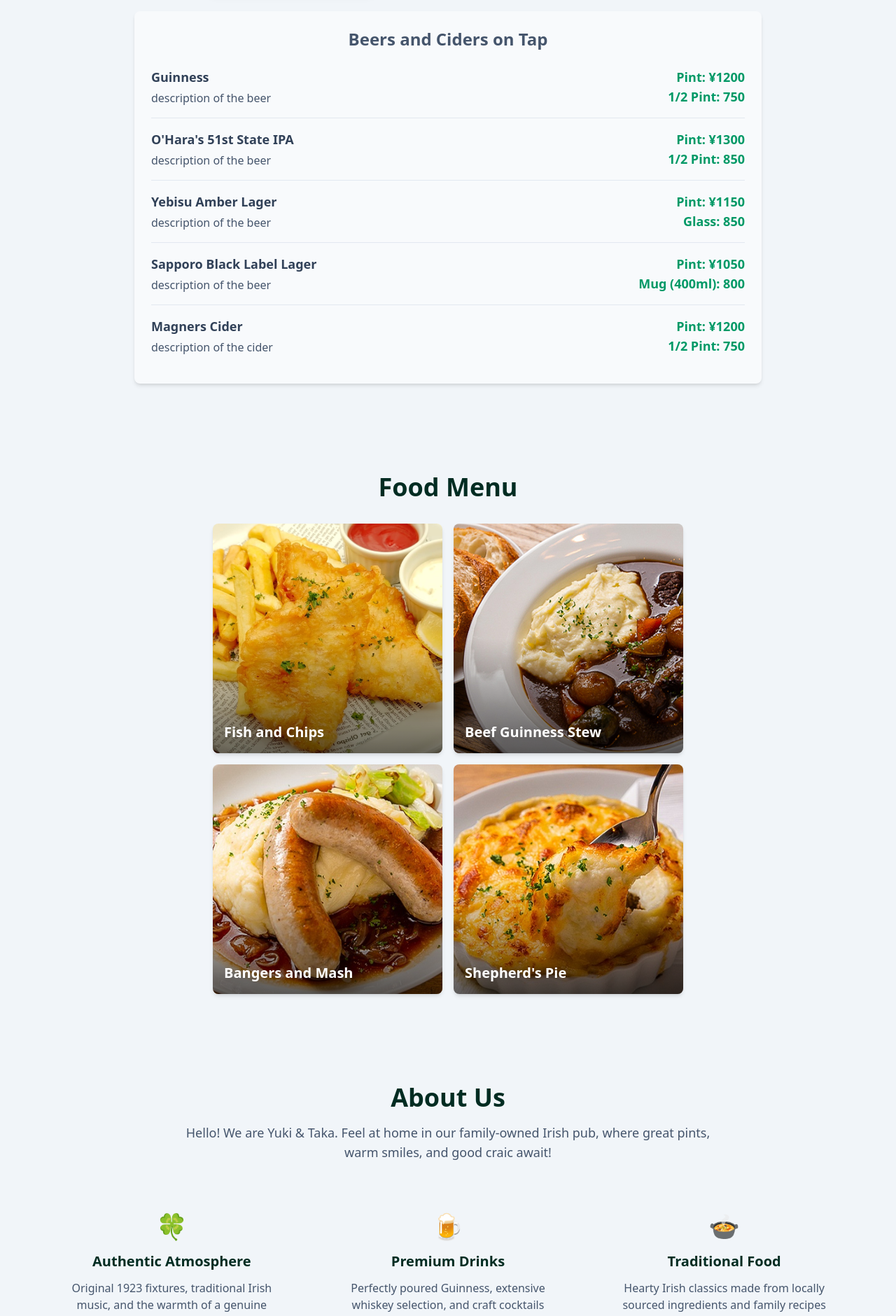
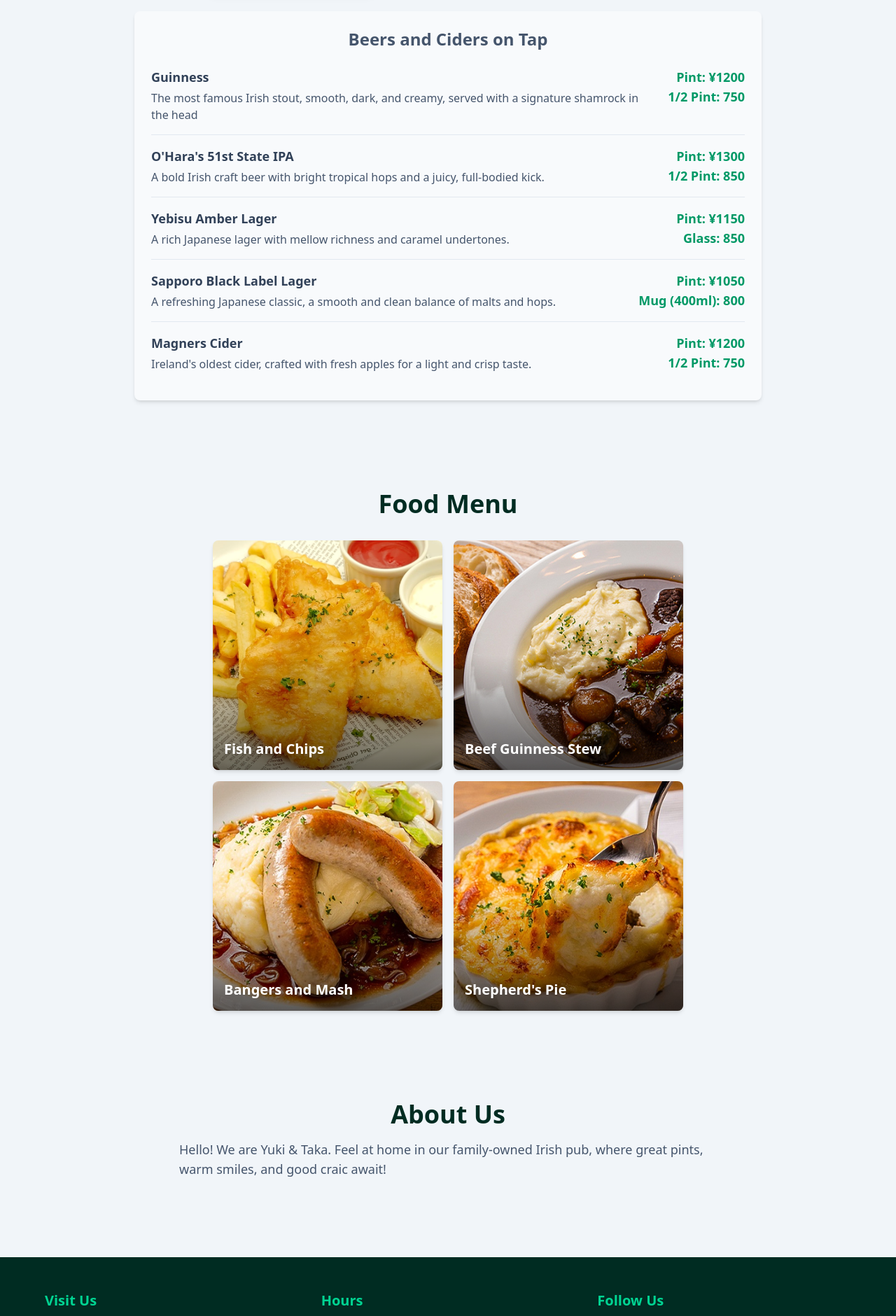
Before and after one commit to Ged-Miner/irish-pub-site, a Next.js app: page / in a window 1280 px wide. Shown: the part 1000-2880 px from the top of the page at 70% size. Built offline with nearby package versions, Linux system fonts and the light colour scheme.

Commit message:
adjust strings with real info

```diff
--- a/src/app/page.tsx
+++ b/src/app/page.tsx
@@ -6,48 +6,31 @@ import PhotoGallery from "@/components/PhotoGallery";
 import Footer from "@/components/Footer";
 
 export default function Home() {
-  const pubFeatures = [
-    {
-      title: "Authentic Atmosphere",
-      description: "Original 1923 fixtures, traditional Irish music, and the warmth of a genuine Dublin pub experience.",
-      icon: "🍀"
-    },
-    {
-      title: "Premium Drinks",
-      description: "Perfectly poured Guinness, extensive whiskey selection, and craft cocktails made with Irish spirits.",
-      icon: "🍺"
-    },
-    {
-      title: "Traditional Food",
-      description: "Hearty Irish classics made from locally sourced ingredients and family recipes passed down generations.",
-      icon: "🍲"
-    }
-  ]
 
   const menuData = [
     {
       name: "Beers and Ciders on Tap",
       items: [
-        { name: "Guinness", description: "description of the beer", price1: "Pint: ¥1200", price2: "1/2 Pint: 750" },
-        { name: "O'Hara's 51st State IPA", description: "description of the beer", price1: "Pint: ¥1300", price2: "1/2 Pint: 850" },
-        { name: "Yebisu Amber Lager", description: "description of the beer", price1: "Pint: ¥1150", price2: "Glass: 850" },
-        { name: "Sapporo Black Label Lager", description: "description of the beer", price1: "Pint: ¥1050", price2: "Mug (400ml): 800" },
-        { name: "Magners Cider", description: "description of the cider", price1: "Pint: ¥1200", price2: "1/2 Pint: 750" }
+        { name: "Guinness", description: "The most famous Irish stout, smooth, dark, and creamy, served with a signature shamrock in the head", price1: "Pint: ¥1200", price2: "1/2 Pint: 750" },
+        { name: "O'Hara's 51st State IPA", description: "A bold Irish craft beer with bright tropical hops and a juicy, full-bodied kick.", price1: "Pint: ¥1300", price2: "1/2 Pint: 850" },
+        { name: "Yebisu Amber Lager", description: "A rich Japanese lager with mellow richness and caramel undertones.", price1: "Pint: ¥1150", price2: "Glass: 850" },
+        { name: "Sapporo Black Label Lager", description: "A refreshing Japanese classic, a smooth and clean balance of malts and hops.", price1: "Pint: ¥1050", price2: "Mug (400ml): 800" },
+        { name: "Magners Cider", description: "Ireland's oldest cider, crafted with fresh apples for a light and crisp taste.", price1: "Pint: ¥1200", price2: "1/2 Pint: 750" }
       ]
     },
     {
       name: "Whiskeys",
       items: [
-        { name: "Irish Whiskeys", description: "list of the whiskeys", price1: "", price2: "" },
-        { name: "Scotch Whiskeys", description: "list of the whiskeys", price1: "", price2: "" },
-        { name: "Japanese Whiskeys", description: "list of the whiskeys", price1: "", price2: "" },
-        { name: "American Whiskeys", description: "list of the whiskeys", price1: "", price2: "" }
+        { name: "Irish Whiskeys", description: "Jameson, Bushmills, Tillamore Dew, Powers, Kilbeggan, The Dubliner, Proper No. Twelve, Redbreast, Connemarga, Green Spot, Paddy Centenary, Roe & Co, Glendalough, Nappogue, Teeling, Dingle", price1: "", price2: "" },
+        { name: "Scotch Whiskeys", description: "Ballantine, Chivas Regal, The GLenlivet, Glenfiddich, Dewar's, The Macallan, Glenmorangie, Bowmore, Laphroaig, Ardbeg, Taliskerstorm, Caol, Octomore", price1: "", price2: "" },
+        { name: "Japanese Whiskeys", description: "The Yamazaki, The Hakushu, Hibiki", price1: "", price2: "" },
+        { name: "American Whiskeys", description: "I.W. Harper, Jack Daniel's, Maker's Mark, WIld Turkey, Branton's", price1: "", price2: "" }
       ]
     },
     {
       name: "Cocktails, Wines, and Soft Drinks",
       items: [
-        { name: "Gin", description: "list of the whiskeys", price1: "", price2: "" },
+        { name: "Gin", description: "Gin & Tonic", price1: "", price2: "" },
         { name: "Vodka", description: "list of the whiskeys", price1: "", price2: "" },
         { name: "Rum", description: "list of the whiskeys", price1: "", price2: "" },
         { name: "Tequila", description: "list of the whiskeys", price1: "", price2: "" },
@@ -69,7 +52,7 @@ export default function Home() {
       <Hero />
       <Menu categories={menuData} />
       <PhotoGallery photos={galleryPhotos} />
-      <About features={pubFeatures} />
+      <About />
       <Footer />
     </div>
   )
--- a/src/components/About.tsx
+++ b/src/components/About.tsx
@@ -1,32 +1,14 @@
-interface AboutProps {
-  features: {
-    title: string
-    description: string
-    icon: string
-  }[]
-}
-
-export default function About({ features }: AboutProps) {
+export default function About() {
   return (
     <section id="about" className="py-16 px-4 bg-slate-100">
       <div className="max-w-6xl mx-auto">
         <h2 className="text-3xl md:text-4xl font-bold text-center text-emerald-950 mb-4">
           About Us
         </h2>
-        <p className="text-lg text-slate-600 text-center mb-12 max-w-3xl mx-auto">
+        <p className="text-lg text-slate-600 mb-12 max-w-3xl mx-auto">
           Hello! We are Yuki & Taka. Feel at home in our family-owned Irish pub,
           where great pints, warm smiles, and good craic await!
         </p>
-
-        <div className="grid grid-cols-1 md:grid-cols-3 gap-8">
-          {features.map((feature, index) => (
-            <div key={index} className="text-center p-6">
-              <div className="text-4xl mb-4">{feature.icon}</div>
-              <h3 className="text-xl font-bold text-emerald-950 mb-3">{feature.title}</h3>
-              <p className="text-slate-600">{feature.description}</p>
-            </div>
-          ))}
-        </div>
       </div>
     </section>
   )
```
